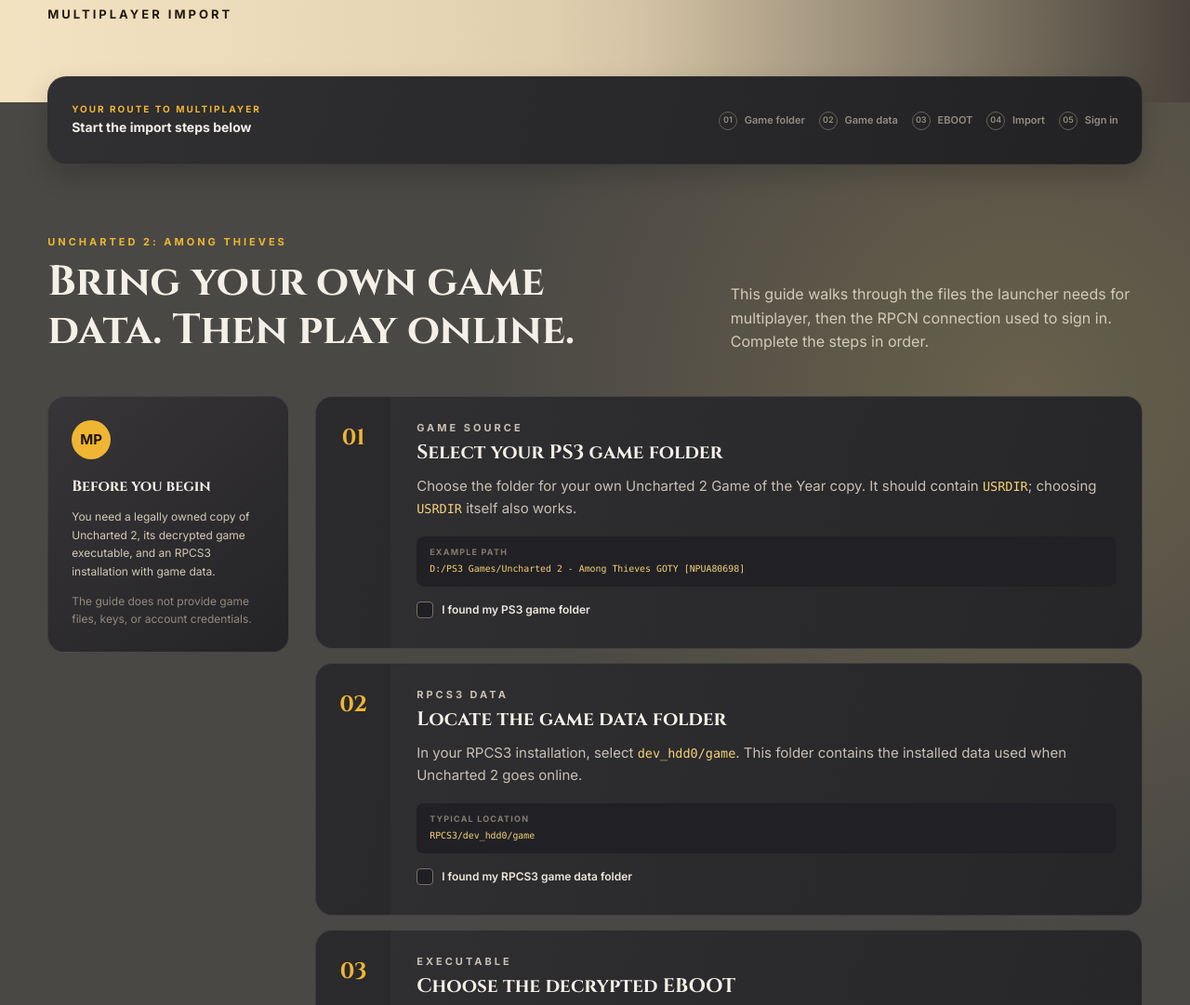
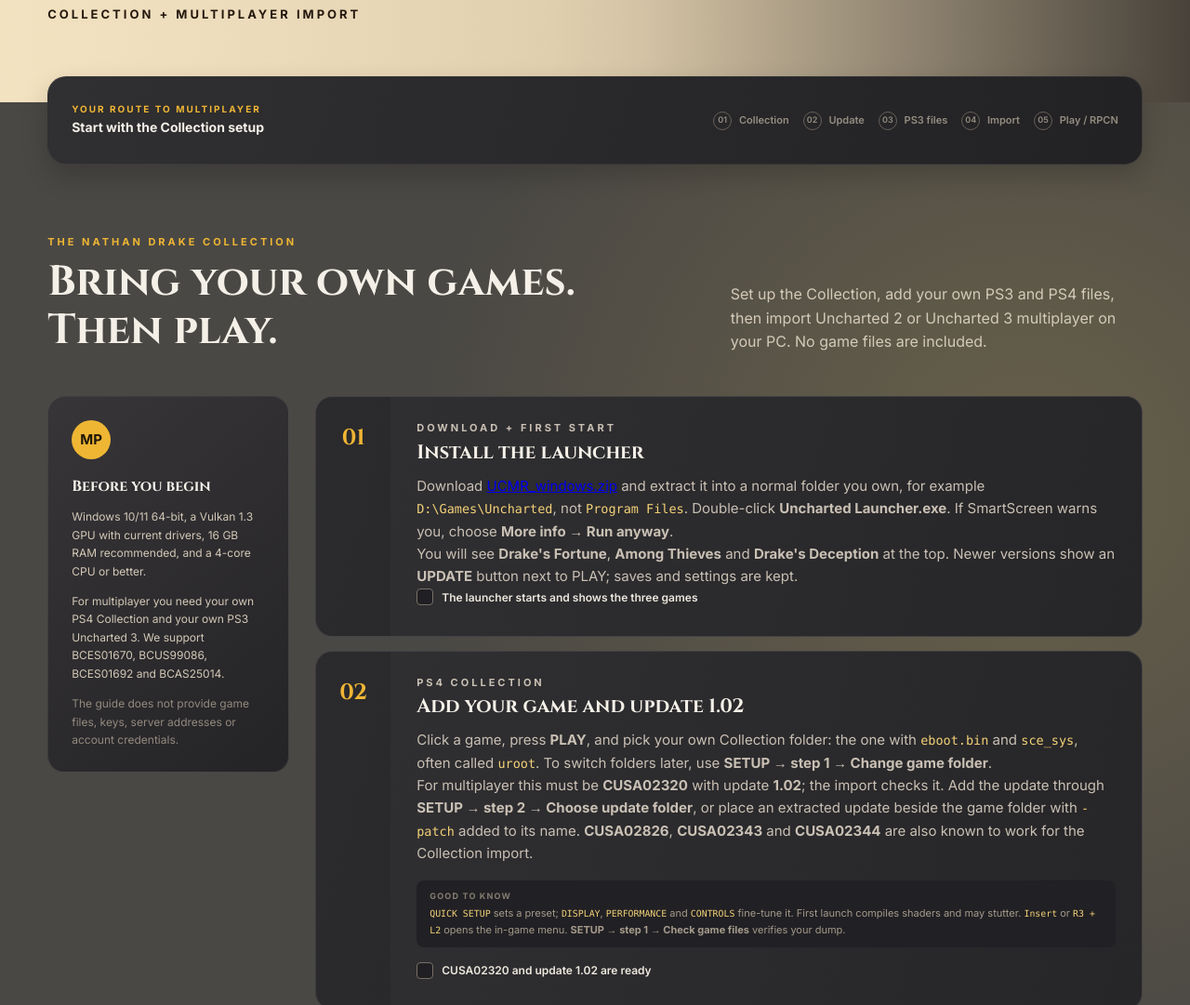
Before and after one commit to 33martyr/UCMR, a plain HTML site: page assets/website/index.html in a window 1280 px wide. Shown: the part 220-1301 px from the top of the page at 93% size. Drawn offline with Linux system fonts and the light colour scheme.

Commit message:
docs: update website with new setup guide instructions

```diff
--- a/assets/website/index.html
+++ b/assets/website/index.html
@@ -3,8 +3,8 @@
 <head>
   <meta charset="utf-8">
   <meta name="viewport" content="width=device-width, initial-scale=1">
-  <meta name="description" content="A setup guide for importing Uncharted 2 multiplayer files into the unofficial PC launcher.">
-  <title>Multiplayer Setup | UCMR</title>
+  <meta name="description" content="Setup guide for the Uncharted Collection PC port and Uncharted 2/3 multiplayer import.">
+  <title>Setup Guide | UCMR</title>
   <link rel="icon" type="image/png" href="favicon.png">
   <link rel="apple-touch-icon" href="favicon.png">
   <link rel="preconnect" href="https://fonts.googleapis.com">
@@ -20,73 +20,74 @@
       <h1>UNCHARTED</h1>
       <p class="collection">THE NATHAN DRAKE COLLECTION</p>
       <div class="title-rule"></div>
-      <p class="guide-kicker">MULTIPLAYER IMPORT</p>
+      <p class="guide-kicker">COLLECTION + MULTIPLAYER IMPORT</p>
     </div>
   </header>
 
   <main>
     <section class="readiness shell" aria-label="Setup progress">
-      <div><span class="readiness__label">YOUR ROUTE TO MULTIPLAYER</span><strong id="readiness-copy">Start the import steps below</strong></div>
+      <div><span class="readiness__label">YOUR ROUTE TO MULTIPLAYER</span><strong id="readiness-copy">Start with the Collection setup</strong></div>
       <ol class="milestones" aria-label="Progress steps">
-        <li data-step="game"><span>01</span> Game folder</li>
-        <li data-step="data"><span>02</span> Game data</li>
-        <li data-step="eboot"><span>03</span> EBOOT</li>
+        <li data-step="game"><span>01</span> Collection</li>
+        <li data-step="data"><span>02</span> Update</li>
+        <li data-step="eboot"><span>03</span> PS3 files</li>
         <li data-step="import"><span>04</span> Import</li>
-        <li data-step="account"><span>05</span> Sign in</li>
+        <li data-step="account"><span>05</span> Play / RPCN</li>
       </ol>
     </section>
 
     <section class="shell intro-grid">
       <div>
-        <p class="section-tag">UNCHARTED 2: AMONG THIEVES</p>
-        <h2>Bring your own game data. Then play online.</h2>
+        <p class="section-tag">THE NATHAN DRAKE COLLECTION</p>
+        <h2>Bring your own games. Then play.</h2>
       </div>
-      <p class="lede">This guide walks through the files the launcher needs for multiplayer, then the RPCN connection used to sign in. Complete the steps in order.</p>
+      <p class="lede">Set up the Collection, add your own PS3 and PS4 files, then import Uncharted 2 or Uncharted 3 multiplayer on your PC. No game files are included.</p>
     </section>
 
     <section class="shell guide-layout">
       <aside class="side-note">
         <div class="side-note__mark">MP</div>
         <h3>Before you begin</h3>
-        <p>You need a legally owned copy of Uncharted 2, its decrypted game executable, and an RPCS3 installation with game data.</p>
-        <p class="muted">The guide does not provide game files, keys, or account credentials.</p>
+        <p>Windows 10/11 64-bit, a Vulkan 1.3 GPU with current drivers, 16 GB RAM recommended, and a 4-core CPU or better.</p>
+        <p>For multiplayer you need your own PS4 Collection and your own PS3 Uncharted 3. We support BCES01670, BCUS99086, BCES01692 and BCAS25014.</p>
+        <p class="muted">The guide does not provide game files, keys, server addresses or account credentials.</p>
       </aside>
 
       <div class="steps">
         <article class="step" id="game">
           <div class="step__number">01</div>
-          <div class="step__body"><p class="section-tag">GAME SOURCE</p><h3>Select your PS3 game folder</h3><p>Choose the folder for your own Uncharted 2 Game of the Year copy. It should contain <code>USRDIR</code>; choosing <code>USRDIR</code> itself also works.</p><div class="path"><span>Example path</span><code>D:/PS3 Games/Uncharted 2 - Among Thieves GOTY [NPUA80698]</code></div><label class="complete"><input type="checkbox" data-completes="game"><span>I found my PS3 game folder</span></label></div>
+          <div class="step__body"><p class="section-tag">DOWNLOAD + FIRST START</p><h3>Install the launcher</h3><p>Download <a href="https://github.com/UC-Resurrected/UCMR/releases/latest/download/UCMR_windows.zip">UCMR_windows.zip</a> and extract it into a normal folder you own, for example <code>D:\Games\Uncharted</code>, not <code>Program Files</code>. Double-click <strong>Uncharted Launcher.exe</strong>. If SmartScreen warns you, choose <strong>More info → Run anyway</strong>.</p><p>You will see <strong>Drake's Fortune</strong>, <strong>Among Thieves</strong> and <strong>Drake's Deception</strong> at the top. Newer versions show an <strong>UPDATE</strong> button next to PLAY; saves and settings are kept.</p><label class="complete"><input type="checkbox" data-completes="game"><span>The launcher starts and shows the three games</span></label></div>
         </article>
 
         <article class="step" id="data">
           <div class="step__number">02</div>
-          <div class="step__body"><p class="section-tag">RPCS3 DATA</p><h3>Locate the game data folder</h3><p>In your RPCS3 installation, select <code>dev_hdd0/game</code>. This folder contains the installed data used when Uncharted 2 goes online.</p><div class="path"><span>Typical location</span><code>RPCS3/dev_hdd0/game</code></div><label class="complete"><input type="checkbox" data-completes="data"><span>I found my RPCS3 game data folder</span></label></div>
+          <div class="step__body"><p class="section-tag">PS4 COLLECTION</p><h3>Add your game and update 1.02</h3><p>Click a game, press <strong>PLAY</strong>, and pick your own Collection folder: the one with <code>eboot.bin</code> and <code>sce_sys</code>, often called <code>uroot</code>. To switch folders later, use <strong>SETUP → step 1 → Change game folder</strong>.</p><p>For multiplayer this must be <strong>CUSA02320</strong> with update <strong>1.02</strong>; the import checks it. Add the update through <strong>SETUP → step 2 → Choose update folder</strong>, or place an extracted update beside the game folder with <code>-patch</code> added to its name. <strong>CUSA02826</strong>, <strong>CUSA02343</strong> and <strong>CUSA02344</strong> are also known to work for the Collection import.</p><div class="path"><span>Good to know</span><code>QUICK SETUP</code> sets a preset; <code>DISPLAY</code>, <code>PERFORMANCE</code> and <code>CONTROLS</code> fine-tune it. First launch compiles shaders and may stutter. <code>Insert</code> or <code>R3 + L2</code> opens the in-game menu. <strong>SETUP → step 1 → Check game files</strong> verifies your dump.</div><label class="complete"><input type="checkbox" data-completes="data"><span>CUSA02320 and update 1.02 are ready</span></label></div>
         </article>
 
         <article class="step" id="eboot">
           <div class="step__number">03</div>
-          <div class="step__body"><p class="section-tag">EXECUTABLE</p><h3>Choose the decrypted EBOOT</h3><p>Select the decrypted <code>EBOOT.elf</code> from your own game copy. It is normally inside the game’s <code>USRDIR</code> directory.</p><div class="path"><span>Expected file</span><code>.../NPUA80698/USRDIR/EBOOT.elf</code></div><label class="complete"><input type="checkbox" data-completes="eboot"><span>I have the decrypted EBOOT.elf</span></label></div>
+          <div class="step__body"><p class="section-tag">PS3 SOURCES</p><h3>Collect the Uncharted 3 files</h3><p>Add the PS3 game folder (<code>PS3_GAME/USRDIR</code> or an extracted ISO) and RPCS3's <code>dev_hdd0/game</code> folder. The RPCS3 folder must contain update <strong>1.19</strong>, the game data install (<code>XXXXXXXXXDATA2</code>) and the DLC map packs. Install them in RPCS3 and start the game once.</p><p>For character collisions the import also needs a decrypted EBOOT. In RPCS3 choose <strong>Utilities → Decrypt PS3 Binaries</strong>, select <code>dev_hdd0/game/XXXXXXXXX/USRDIR/EBOOT.BIN</code>, and RPCS3 writes <code>EBOOT.elf</code> beside it. The import finds it by itself.</p><div class="path"><span>Fastest path</span><code>Uncharted 3 BCES01670</code> and <code>Uncharted 2 NPUA80698</code> are the known working PS3 versions that get multiplayer running fastest.</div><label class="complete"><input type="checkbox" data-completes="eboot"><span>PS3 game, RPCS3 data and EBOOT.elf are ready</span></label></div>
         </article>
 
         <article class="step" id="import">
           <div class="step__number">04</div>
-          <div class="step__body"><p class="section-tag">LAUNCHER</p><h3>Import the multiplayer files</h3><p>Open the launcher’s <strong>Multiplayer</strong> section. Add the game folder, RPCS3 game-data folder, and EBOOT path from the previous steps. Choose an output location, then run <strong>RE-IMPORT / UPDATE</strong>.</p><div class="callout"><span class="callout__bar"></span><p>Wait for the import to finish before launching. The launcher will show that the game has been imported when it is ready.</p></div><label class="complete"><input type="checkbox" data-completes="import"><span>The import finished successfully</span></label></div>
+          <div class="step__body"><p class="section-tag">IMPORT</p><h3>Convert the multiplayer files</h3><p>Select <strong>Drake's Deception → MULTIPLAYER</strong>. Under <strong>PS3 Uncharted 3 folders → Add folder</strong>, add the game folder and RPCS3's <code>dev_hdd0/game</code>. Optionally choose the decrypted EBOOT if it was not found, or change the multiplayer data folder to another drive. Then press <strong>IMPORT</strong>.</p><div class="callout"><span class="callout__bar"></span><p>Conversion takes about <strong>1 hour</strong> on a modern 8-core PC. You can close the launcher; the import keeps going. Progress shows on the tab, and <strong>Open import log</strong> shows the details.</p></div><p>Allow about <strong>20 GB</strong> for the multiplayer files. Another <strong>11 GB</strong> helps future updates, which are built next to your current files so you can keep playing.</p><label class="complete"><input type="checkbox" data-completes="import"><span>The import finished successfully</span></label></div>
         </article>
 
         <article class="step" id="account">
           <div class="step__number">05</div>
-          <div class="step__body"><p class="section-tag">RPCN ONLINE PLAY</p><h3>Connect your account</h3><p>In the launcher, enter the community server DNS supplied by the server you use. Select or add your RPCN account, then confirm both DNS and account status show green.</p><div class="server-card"><span class="server-card__dot" aria-hidden="true"></span><div><span class="server-card__label">READY CHECK</span><strong>DNS reachable · RPCN account signed in</strong></div></div><label class="complete"><input type="checkbox" data-completes="account"><span>DNS and RPCN account are ready</span></label></div>
+          <div class="step__body"><p class="section-tag">PLAY + RPCN ONLINE</p><h3>Launch and sign in</h3><p>Turn on <strong>Start Uncharted 3 with multiplayer</strong>, then select <strong>Drake's Deception → PLAY</strong>. On the title screen, <strong>Right</strong> is Multiplayer and <strong>Right Right</strong> is Co-op. For <strong>LAN Party</strong>, press <strong>Cross</strong> on your profile.</p><p>For online play, create an RPCN account in RPCS3 under <strong>Configuration → RPCN</strong>. In the game front end press <strong>L2</strong> to open the <strong>RPCN</strong> page, fill in <strong>DNS</strong>, <strong>Account</strong>, <strong>Password</strong> and <strong>Token</strong>, then press <strong>Connect</strong>. The DNS for Uncharted 3 and Uncharted 2 is posted in the <a href="https://discord.com/invite/T545xWcpSw">Discord server</a>.</p><div class="server-card"><span class="server-card__dot" aria-hidden="true"></span><div><span class="server-card__label">KEEP IT UPDATED</span><strong>UPDATE refreshes multiplayer files in the background; no re-import needed</strong></div></div><p>If something goes wrong, post <strong>import.log</strong> from <strong>MULTIPLAYER → Open import log</strong> together with your GPU and Windows version.</p><label class="complete"><input type="checkbox" data-completes="account"><span>Multiplayer launches and RPCN is ready</span></label></div>
         </article>
       </div>
     </section>
 
     <section class="gallery shell" aria-label="Multiplayer preview">
       <img src="UCMR_gallery.png" alt="Uncharted 2 and Uncharted 3 multiplayer menus">
-      <div class="gallery__caption"><p class="section-tag">READY TO PLAY</p><h2>Launch into multiplayer</h2><p>Once all five checks are complete, select Play in the launcher. During play, use Insert or R3 + L2 to open the in-game menu.</p></div>
+      <div class="gallery__caption"><p class="section-tag">READY TO PLAY</p><h2>Launch into multiplayer</h2><p>Once all five checks are complete, start Uncharted 3 with multiplayer and select Play. During play, use Insert or R3 + L2 to open the in-game menu.</p></div>
     </section>
   </main>
 
-  <footer><div class="shell"><span>UCMR</span><span>Unofficial PC port · Multiplayer setup guide</span></div></footer>
+  <footer><div class="shell"><span>UCMR</span><span>Unofficial PC port · Collection + multiplayer setup guide</span></div></footer>
   <script src="script.js"></script>
 </body>
 </html>
--- a/assets/website/script.js
+++ b/assets/website/script.js
@@ -1,11 +1,11 @@
 const boxes = [...document.querySelectorAll('[data-completes]')];
 const labels = {
-  0: 'Start the import steps below',
-  1: 'Your game source is ready',
-  2: 'Game files located',
-  3: 'Executable ready for import',
-  4: 'Import complete — connect your account',
-  5: 'Ready for multiplayer'
+   0: 'Start with the Collection setup',
+   1: 'Collection is installed',
+   2: 'CUSA02320 and update 1.02 are ready',
+   3: 'PS3 files and EBOOT are ready',
+   4: 'Import complete — start multiplayer',
+   5: 'Ready for multiplayer and RPCN'
 };
 
 function updateProgress() {
```
